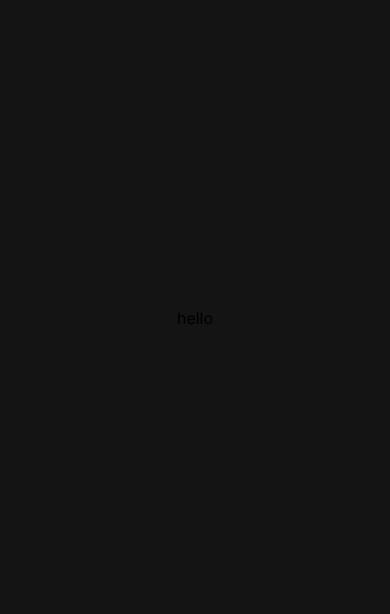
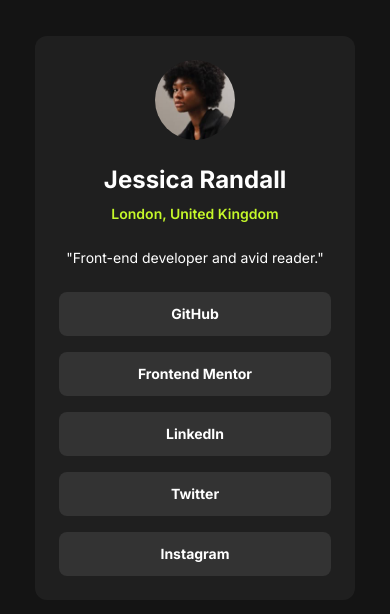
Before and after one commit to palmeiroerick/social-links-profile, a Next.js app: page / in a window 390 px wide. Shown: the part 104-718 px from the top of the page. Built offline with nearby package versions, Linux system fonts and the light colour scheme.

Commit message:
feat: add mobile layout

```diff
--- a/app/page.tsx
+++ b/app/page.tsx
@@ -1,5 +1,34 @@
+import Button from "@/components/Button";
+import Image from "next/image";
+
 const Home = () => {
-  return <main>hello</main>;
+  return (
+    <main className="w-80 gap-6 p-6 flex flex-col items-center bg-darkGrey rounded-xl">
+      <Image
+        className="rounded-full"
+        src="/assets/avatar-jessica.jpeg"
+        alt=""
+        width={80}
+        height={80}
+      />
+      <div className="flex flex-col items-center gap-2">
+        <h1 className="font-bold text-2xl text-white">Jessica Randall</h1>
+        <h2 className="font-semibold text-green text-sm">
+          London, United Kingdom
+        </h2>
+      </div>
+      <h3 className="text-sm text-white">
+        &#34;Front-end developer and avid reader.&#34;
+      </h3>
+      <div className="flex flex-col gap-4 w-full">
+        <Button>GitHub</Button>
+        <Button>Frontend Mentor</Button>
+        <Button>LinkedIn</Button>
+        <Button>Twitter</Button>
+        <Button>Instagram</Button>
+      </div>
+    </main>
+  );
 };
 
 export default Home;
```
